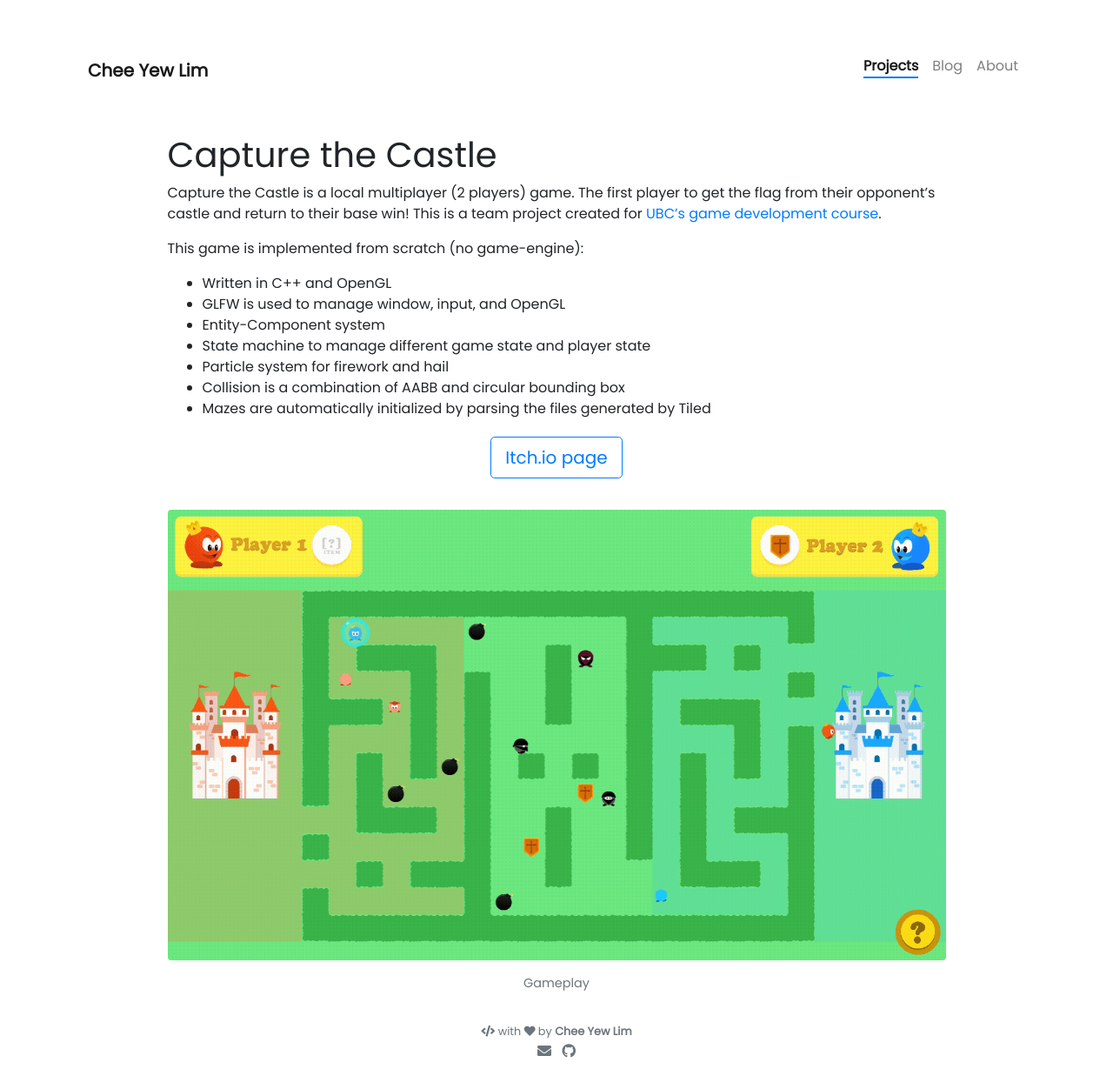
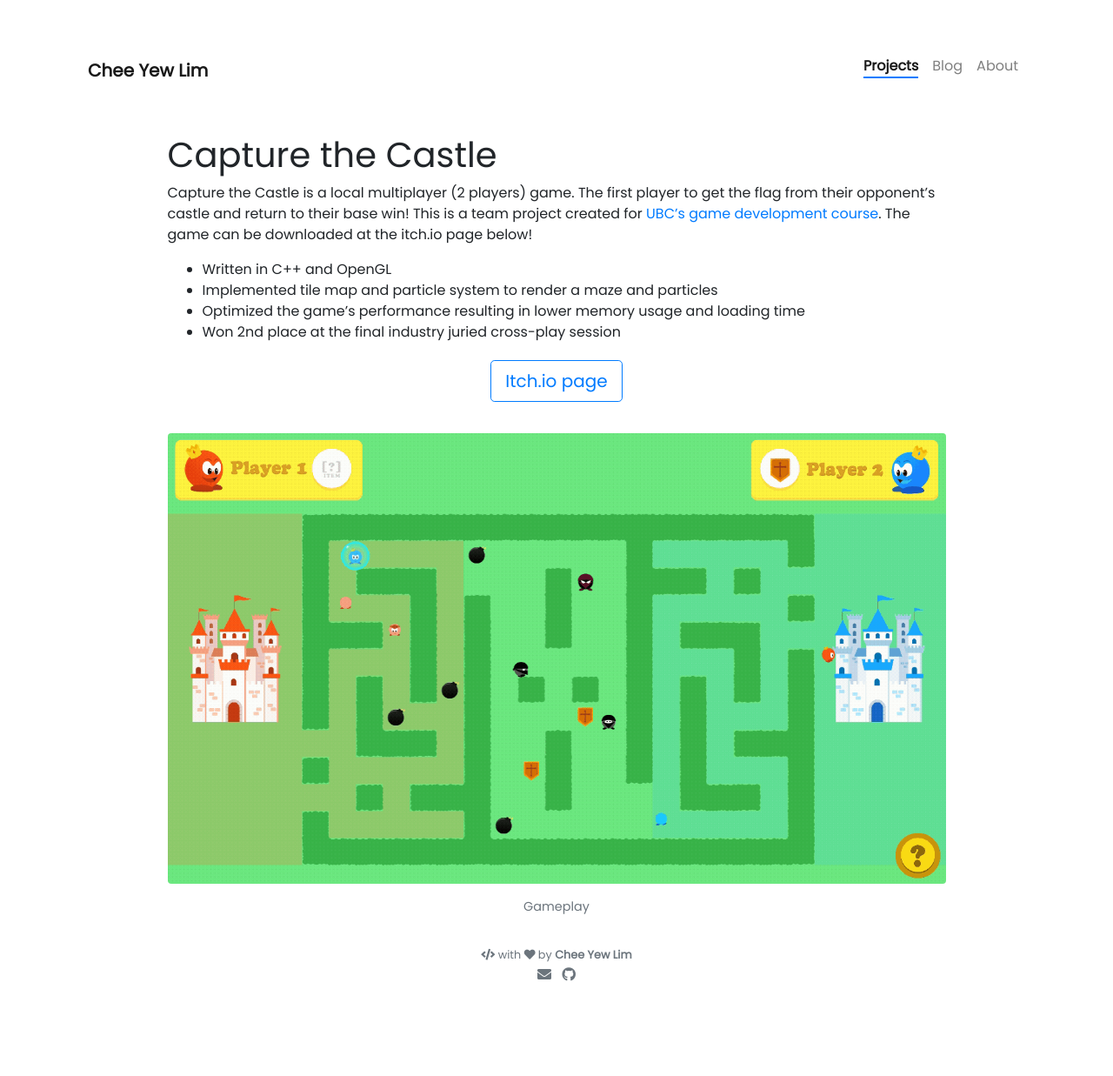
Before and after one commit to knox153/Personal-site, a Jekyll site: the page built from _projects/Capture the Castle.md, in a window 1280 px wide. Shown: the whole page at 87% size. Built offline with Jekyll 4.4.1, drawn with Linux system fonts in a browser that asks for light colours; nearby versions of some CDN libraries; after the commit the page ends 1149 px from its top, so only the background shows below that.

Commit message:
Update projects
Added some text and pictures

```diff
--- a/_config.yml
+++ b/_config.yml
@@ -2,7 +2,7 @@
 title               : Chee Yew Lim
 description         : >-                               # >- means to ignore newlines until "url:"
                       Hi, my name is Chee Yew Lim!
-                      Currently exploring the unknown at University of British Columbia
+                      Currently studying at University of British Columbia
                       as an undergraduate.
 
 url                 : "https://cylim.net/"     # base hostname & protocol for your site (e.g. http://example.com)
@@ -25,7 +25,7 @@ author:
   image             : /assets/img/landing.gif
 # behance           : your_username
 # dribbble          : your_username
-  email             : cheeyew.lim@alumni.ubc.ca
+  email             : cheeyew.lim@outlook.com
 # facebook          : your_username
   github            : knox153
 # gitlab            : your_username
--- a/_projects/Capture the Castle.md
+++ b/_projects/Capture the Castle.md
@@ -7,17 +7,12 @@ description: Capture your opponent's castle by taking their flag and return to y
 
 # Capture the Castle
 
-Capture the Castle is a local multiplayer (2 players) game. The first player to get the flag from their opponent's castle and return to their base win! This is a team project created for [UBC's game development course](https://www.cs.ubc.ca/~sheffa/games_course/Vsep19/index.html).
-
-This game is implemented from scratch (no game-engine):
+Capture the Castle is a local multiplayer (2 players) game. The first player to get the flag from their opponent's castle and return to their base win! This is a team project created for [UBC's game development course](https://www.cs.ubc.ca/~sheffa/games_course/Vsep19/index.html). The game can be downloaded at the itch.io page below!
 
 - Written in C++ and OpenGL
-- GLFW is used to manage window, input, and OpenGL
-- Entity-Component system
-- State machine to manage different game state and player state
-- Particle system for firework and hail
-- Collision is a combination of AABB and circular bounding box
-- Mazes are automatically initialized by parsing the files generated by Tiled
+- Implemented tile map and particle system to render a maze and particles
+- Optimized the game’s performance resulting in lower memory usage and loading time
+- Won 2nd place at the final industry juried cross-play session
 
 <p class="text-center">
 {% include elements/button.html link="https://capturethecastle.itch.io/capture-the-castle" text="Itch.io page" size="lg" %}
```
Also changed, not shown: _projects/Buses Are Us.md (+7 -5 lines), _projects/Empty Dungeon.md (+2 -2 lines), _projects/InsightUBC.md (+1 -1 lines), _projects/Speed It Up!.md (+5 -5 lines), assets/img/Project/bus-project.png (added), assets/img/Project/bus.png (added).
